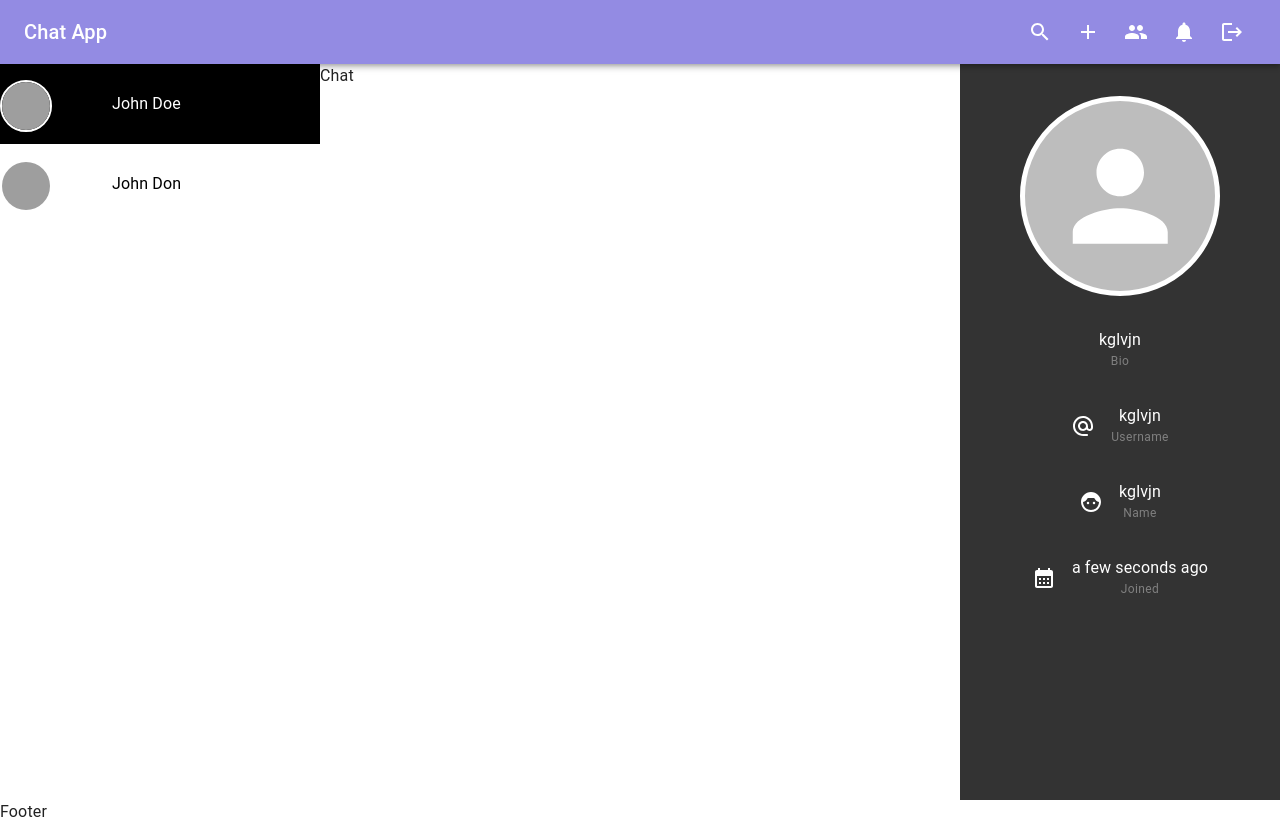
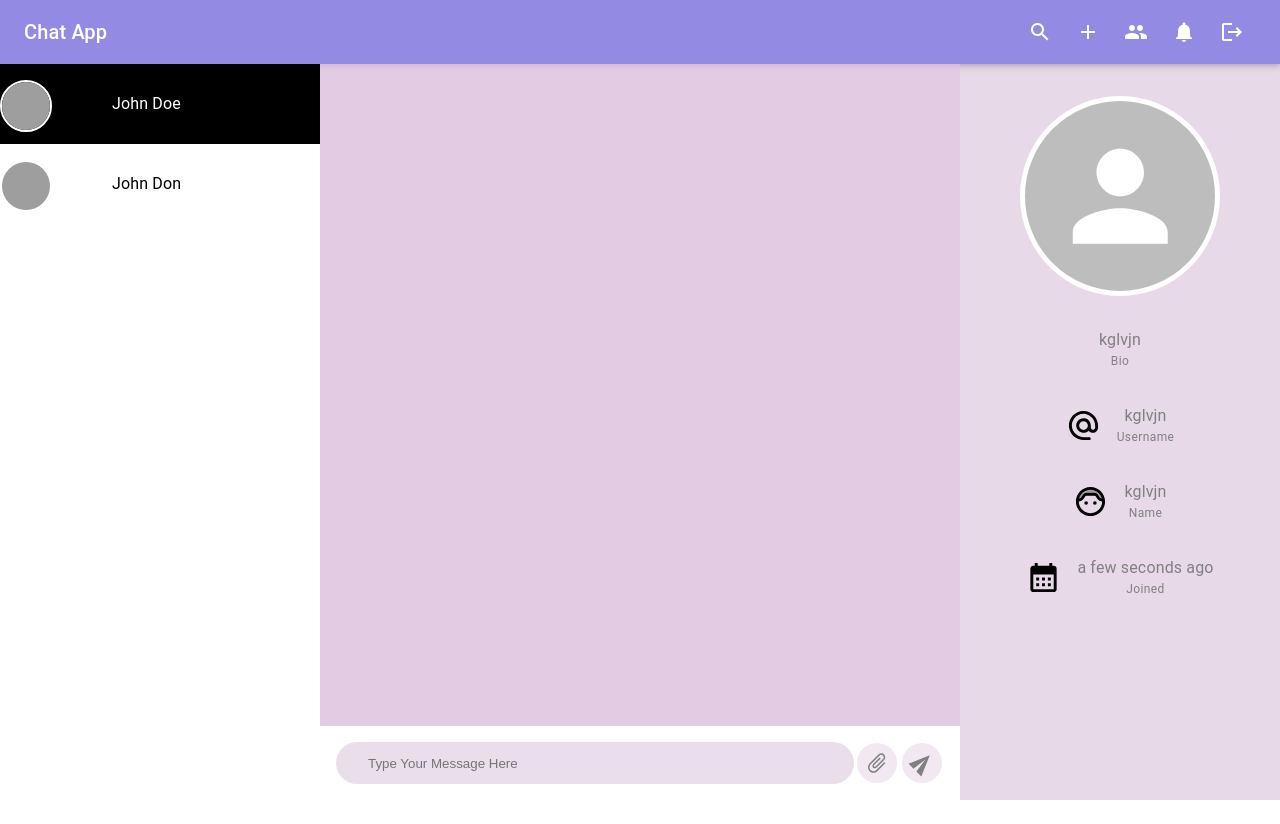
Before and after one commit to saransh6772/chat-frontend, a React (Vite) app: page /chat/1 in a window 1280 px wide. After the commit the page ends 800 px from the top, so only its background shows below. Built offline with nearby package versions, Linux system fonts and the light colour scheme; grey boxes are pictures that could not be loaded.

Commit message:
added chat component

```diff
--- /dev/null
+++ b/src/components/dialogs/FileMenu.jsx
@@ -0,0 +1,14 @@
+import React from 'react'
+import { Menu } from '@mui/material'
+
+const FileMenu = ({ anchorEl }) => {
+    return (
+        <Menu anchorEl={anchorEl}>
+            <div style={{width:'10rem'}}>
+                rnv
+            </div>
+        </Menu>
+    )
+}
+
+export default FileMenu
--- a/src/components/layout/AppLayout.jsx
+++ b/src/components/layout/AppLayout.jsx
@@ -1,5 +1,5 @@
 import React from 'react'
-import {useParams} from 'react-router-dom'
+import { useParams } from 'react-router-dom'
 import Header from './Header'
 import Footer from './Footer'
 import Title from '../shared/Title'
@@ -13,9 +13,9 @@ const AppLayout = () => WrappedComponent => {
         const params = useParams()
         const chatId = params.chatId
         console.log('chatId', chatId)
-        const handleDeleteChat = (e,_id,groupChat) => {
+        const handleDeleteChat = (e, _id, groupChat) => {
             e.preventDefault()
-            console.log('Delete Chat',_id,groupChat)
+            console.log('Delete Chat', _id, groupChat)
         }
         return (
             <>
@@ -26,9 +26,9 @@ const AppLayout = () => WrappedComponent => {
                     <Grid item xs={12} sm={8} md={5} lg={6} height={"100%"}>
                         <WrappedComponent {...props} />
                     </Grid>
-                    <Grid item md={4} lg={3} sx={{ display: { xs: "none", md: "block" }, padding: "2rem", bgcolor: 'rgba(0,0,0,0.8)' }} height={"100%"}><Profile/></Grid>
+                    <Grid item md={4} lg={3} sx={{ display: { xs: "none", md: "block" }, padding: "2rem", bgcolor: 'rgba(210,180,210,0.5)' }} height={"100%"}><Profile /></Grid>
                 </Grid>
-                <Footer />
+                {/* <Footer /> */}
             </>
         )
     }
--- a/src/components/specific/Profile.jsx
+++ b/src/components/specific/Profile.jsx
@@ -1,6 +1,6 @@
 import React from 'react'
 import { Stack, Avatar, Typography } from '@mui/material'
-import { Face6 as FaceIcon, AlternateEmailRounded as UserNameIcon, CalendarMonth as CalendarIcon } from '@mui/icons-material'
+import { Face6TwoTone as FaceIcon, AlternateEmailRounded as UserNameIcon, CalendarMonth as CalendarIcon } from '@mui/icons-material'
 import moment from 'moment'
 
 const Profile = () => {
@@ -8,9 +8,9 @@ const Profile = () => {
         <Stack spacing={'2rem'} direction={'column'} alignItems={'center'}>
             <Avatar sx={{ width: 200, height: 200, objectFit: 'contain', marginBottom: '1rem', border: '5px solid white' }} />
             <ProfileCard heading={'Bio'} text={'kglvjn'} />
-            <ProfileCard heading={'Username'} text={'kglvjn'} icon={<UserNameIcon />} />
-            <ProfileCard heading={'Name'} text={'kglvjn'} icon={<FaceIcon />} />
-            <ProfileCard heading={'Joined'} text={moment().fromNow()} icon={<CalendarIcon />} />
+            <ProfileCard heading={'Username'} text={'kglvjn'} icon={<UserNameIcon sx={{ color: 'black' }} fontSize='large' />} />
+            <ProfileCard heading={'Name'} text={'kglvjn'} icon={<FaceIcon sx={{ color: 'black' }} fontSize='large' />} />
+            <ProfileCard heading={'Joined'} text={moment().fromNow()} icon={<CalendarIcon sx={{ color: 'black' }} fontSize='large' />} />
         </Stack>
     )
 }
@@ -19,7 +19,7 @@ const ProfileCard = ({ text, icon, heading }) => (
     <Stack spacing={'1rem'} direction={'row'} alignItems={'center'} color={'white'} textAlign={'center'}>
         {icon && icon}
         <Stack>
-            <Typography variant='body1'>{text}</Typography>
+            <Typography color={'gray'} variant='body1'>{text}</Typography>
             <Typography color={'gray'} variant='caption'>{heading}</Typography>
         </Stack>
     </Stack>
--- a/src/components/styles/StyledComponents.jsx
+++ b/src/components/styles/StyledComponents.jsx
@@ -21,3 +21,13 @@ export const Link = styled(LinkComponent)`
         background-color: #f0f0f0;
     }
 `
+
+export const InputBox = styled('input')`
+    border: none;
+    outline: none;
+    padding: 0 2rem;
+    width: 100%;
+    height: 100%;
+    border-radius: 1.5rem;
+    background-color: rgba(220,200,220,0.6);
+`
--- a/src/pages/Chat.jsx
+++ b/src/pages/Chat.jsx
@@ -1,10 +1,29 @@
-import React from 'react'
+import React, { useRef } from 'react'
 import AppLayout from '../components/layout/AppLayout'
+import { Box, Dialog, Stack, IconButton, TextField, DialogTitle, Typography, ListItem, Avatar, Button } from '@mui/material'
+import { AttachFileRounded as FileIcon, Send as SendIcon } from '@mui/icons-material'
+import { InputBox } from '../components/styles/StyledComponents'
+import FileMenu from '../components/dialogs/FileMenu'
 
 const Chat = () => {
-  return (
-    <div>Chat</div>
-  )
+    const containerRef = useRef(null)
+    return (
+        <>
+            <Stack ref={containerRef} boxSizing={'border-box'} padding={'1rem'} spacing={'1rem'} bgcolor={'rgba(220,190,220,0.8)'} height={'90%'} sx={{ overflowX: 'hidden', overflowY: 'auto' }}>
+
+            </Stack>
+            <form style={{ height: '10%' }}>
+                <Stack direction={'row'} height={'100%'} padding={'1rem'} alignItems={'center'} position={'relative'}>
+                    <InputBox placeholder='Type Your Message Here' />
+                    <Stack direction={'row'}>
+                        <IconButton sx={{ rotate: '45deg', bgcolor: 'rgba(210,180,210,0.3)', color: 'gray', margin: '0.15rem', '&:hover': { bgcolor: 'rgba(220,190,220,0.8)' } }}><FileIcon /></IconButton>
+                        <IconButton type='submit' sx={{ rotate: '-45deg', bgcolor: 'rgba(210,180,210,0.3)', color: 'gray', margin: '0.15rem', '&:hover': { bgcolor: 'rgba(220,190,220,0.8)' } }}><SendIcon /></IconButton>
+                    </Stack>
+                </Stack>
+            </form>
+            <FileMenu />
+        </>
+    )
 }
 
 export default AppLayout()(Chat)
--- a/src/pages/Home.jsx
+++ b/src/pages/Home.jsx
@@ -1,9 +1,12 @@
 import React from 'react'
 import AppLayout from '../components/layout/AppLayout'
+import { Box, Typography } from '@mui/material'
 
 const Home = () => {
     return (
-        <div>Home</div>
+        <Box color='gray' bgcolor={'rgba(220,200,220,0.6)'} height={'100%'}>
+            <Typography p='2rem' variant='h5' textAlign={'center'}>Select a friend to chat</Typography>
+        </Box>
     )
 }
 
```
